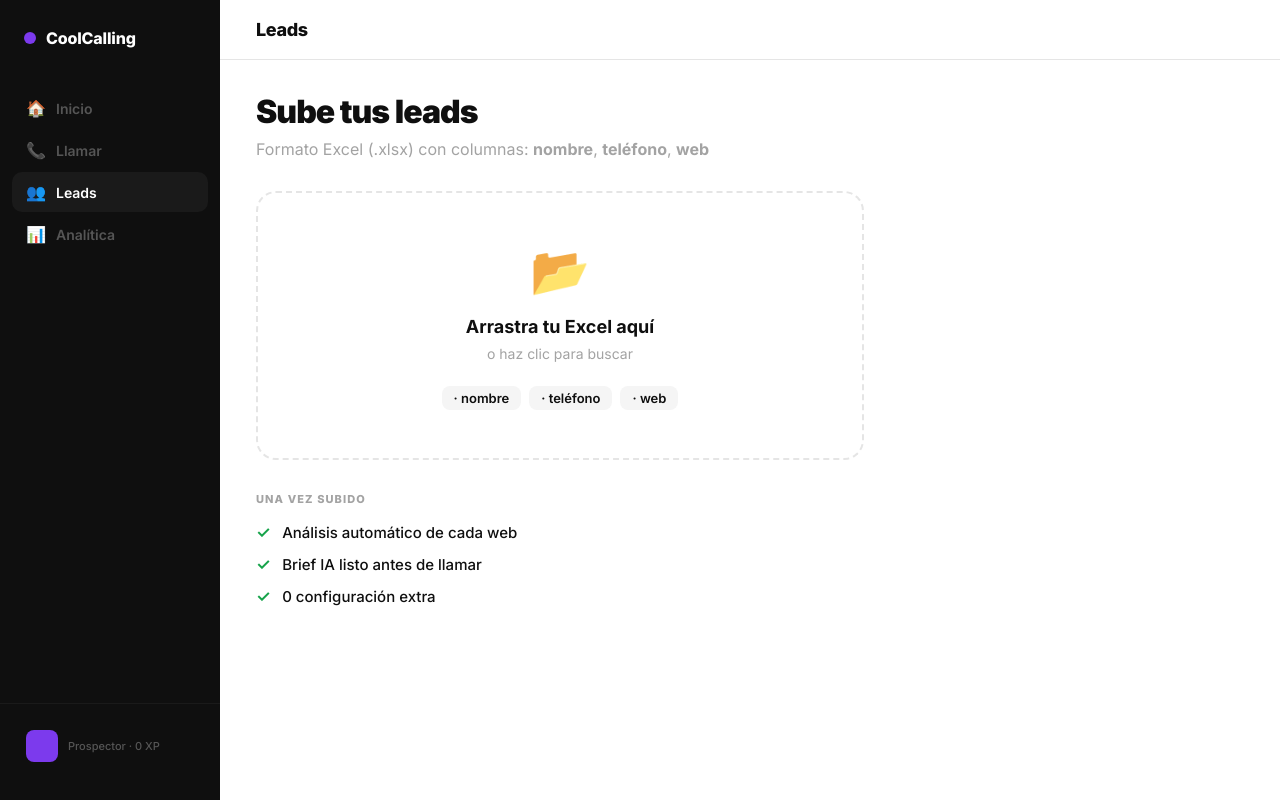
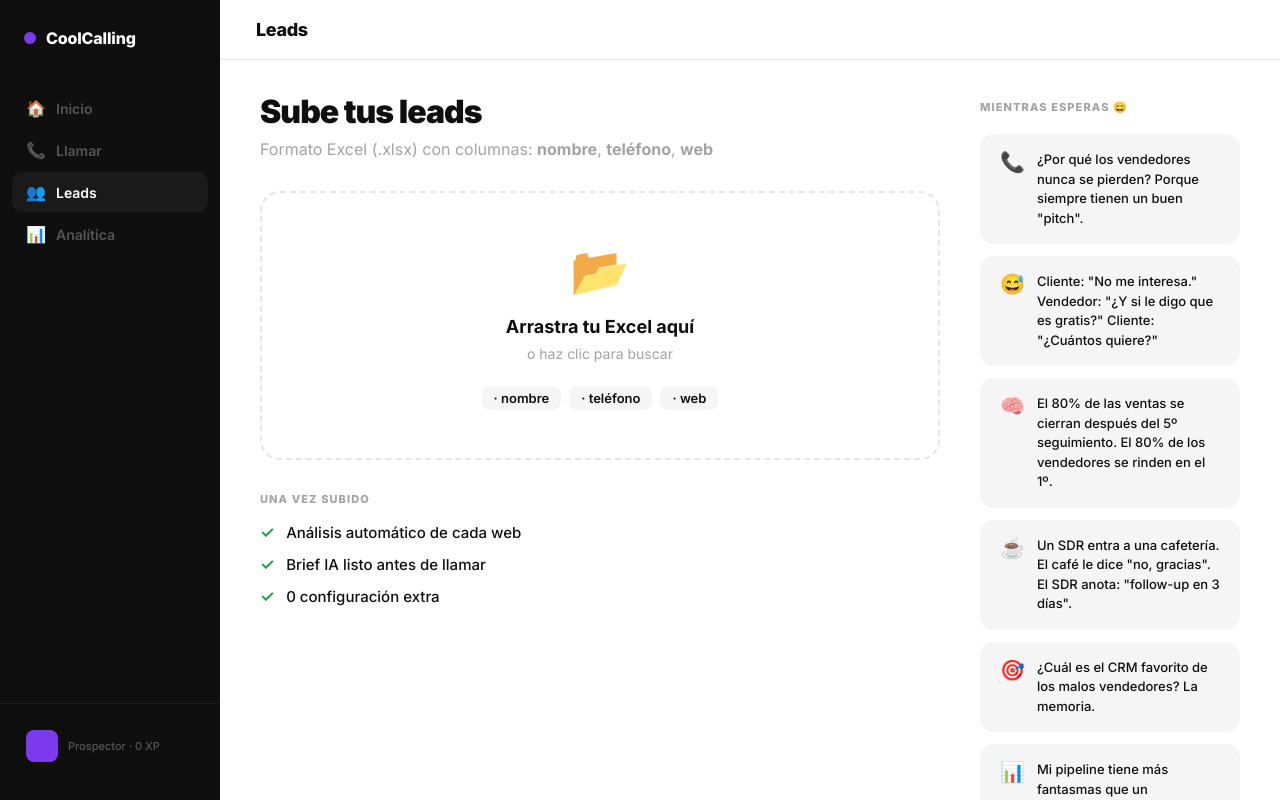
Before and after one commit to borja-martos/COOLCALLING, a Next.js app: page /leads in a window 1280 px wide. Shown: the top 800 px of the page. Built offline with nearby package versions, Linux system fonts and the light colour scheme; no server answers.

Commit message:
feat: chistes de ventas en el panel derecho de leads

```diff
--- a/app/leads/page.tsx
+++ b/app/leads/page.tsx
@@ -69,6 +69,17 @@ export default function LeadsPage() {
     if (file) handleFile(file)
   }
 
+  const chistes = [
+    { emoji: '📞', texto: '¿Por qué los vendedores nunca se pierden? Porque siempre tienen un buen "pitch".' },
+    { emoji: '😅', texto: 'Cliente: "No me interesa." Vendedor: "¿Y si le digo que es gratis?" Cliente: "¿Cuántos quiere?"' },
+    { emoji: '🧠', texto: 'El 80% de las ventas se cierran después del 5º seguimiento. El 80% de los vendedores se rinden en el 1º.' },
+    { emoji: '☕', texto: 'Un SDR entra a una cafetería. El café le dice "no, gracias". El SDR anota: "follow-up en 3 días".' },
+    { emoji: '🎯', texto: '¿Cuál es el CRM favorito de los malos vendedores? La memoria.' },
+    { emoji: '📊', texto: 'Mi pipeline tiene más fantasmas que un cementerio en Halloween.' },
+    { emoji: '🤝', texto: '— ¿Cerró la venta? — No, pero quedamos en hablar "en algún momento". — Eso es un no. — Es un maybe.' },
+    { emoji: '💪', texto: 'Las llamadas en frío son como el gym: el primer día duele, el décimo ya no sientes nada.' },
+  ]
+
   return (
     <div className="layout">
       <Sidebar />
@@ -76,7 +87,8 @@ export default function LeadsPage() {
         <div className="topbar">
           <span className="topbar-title">Leads</span>
         </div>
-        <div className="page-content" style={{ maxWidth: 680 }}>
+        <div style={{ display: 'flex', gap: 40, padding: '32px 40px', alignItems: 'flex-start' }}>
+        <div className="page-content" style={{ maxWidth: 680, padding: 0, flex: '0 0 680px' }}>
           <div style={{ marginBottom: 32 }}>
             <h2 style={{ fontSize: 32, fontWeight: 900, letterSpacing: '-0.03em', marginBottom: 8 }}>Sube tus leads</h2>
             <p style={{ fontSize: 16, color: 'var(--gray-mid)' }}>
@@ -161,6 +173,23 @@ export default function LeadsPage() {
             </div>
           )}
         </div>
+
+        {/* Panel de chistes */}
+        <div style={{ flex: 1, paddingTop: 8 }}>
+          <div style={{ fontSize: 11, fontWeight: 800, letterSpacing: '0.1em', textTransform: 'uppercase', color: 'var(--gray-mid)', marginBottom: 20 }}>
+            Mientras esperas 😄
+          </div>
+          <div style={{ display: 'flex', flexDirection: 'column', gap: 12 }}>
+            {chistes.map((c, i) => (
+              <div key={i} style={{ background: 'var(--gray)', borderRadius: 14, padding: '16px 20px', display: 'flex', gap: 12, alignItems: 'flex-start' }}>
+                <span style={{ fontSize: 20, flexShrink: 0 }}>{c.emoji}</span>
+                <span style={{ fontSize: 13, fontWeight: 500, lineHeight: 1.5, color: 'var(--black)' }}>{c.texto}</span>
+              </div>
+            ))}
+          </div>
+        </div>
+
+        </div>
       </div>
     </div>
   )
```
